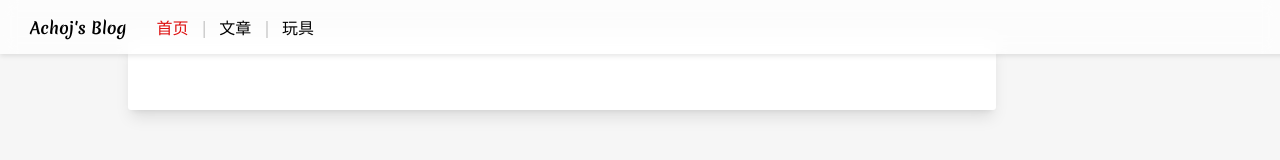
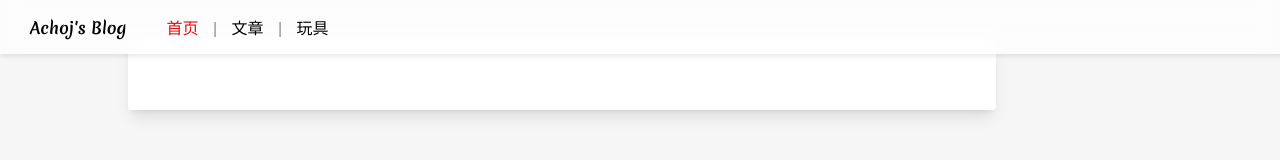
Before and after one commit to achoj/achoj.github.io, a plain HTML site: page index.html in a window 1280 px wide. Drawn offline with Linux system fonts and the light colour scheme.

Commit message:
add seperate line

```diff
--- a/index.html
+++ b/index.html
@@ -19,7 +19,9 @@
             <span><a href="index.html">Achoj's Blog</a></span>
             <div class="navigation-bar">
                 <a class="index" href="index.html">首页</a>
+                <span class="sep"> | </span>
                 <a href="posts.html">文章</a>
+                <span class="sep"> | </span>
                 <a href="toy-program.html">玩具</a>
             </div>
         </div>
--- a/styles.css
+++ b/styles.css
@@ -59,20 +59,20 @@ header {
     text-decoration: none;
 }
 
-.navigation-bar a:not(:last-child)::after {
-    content: " | ";
-    color: rgb(206, 206, 206);
-    font-size: larger;
-    margin-right: 8px; /* 调整间距大小 */
-    margin-left: 8px; /* 调整间距大小 */
-}
 
 .navigation-bar a {
     color: black;
     text-decoration: none;
     display: inline-block; /* 使超链接只占据文本所在的空间 */
+    margin-left: 10px;
 }
 
 .navigation-bar {
     margin-left: 10px;
 }
+
+span.sep {
+    margin-left: 10px;
+    color: #8e8e8e;
+    user-select: none; /* 防止用户选择元素内容 */
+}
```
Also changed, not shown: posts.html (+2 -0 lines), toy-program.html (+2 -0 lines).
